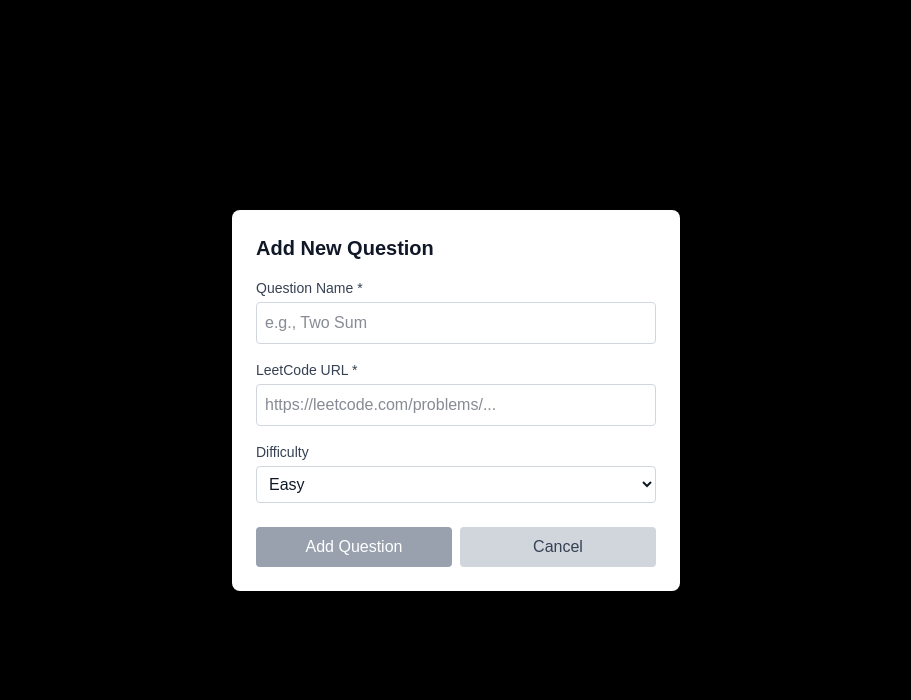
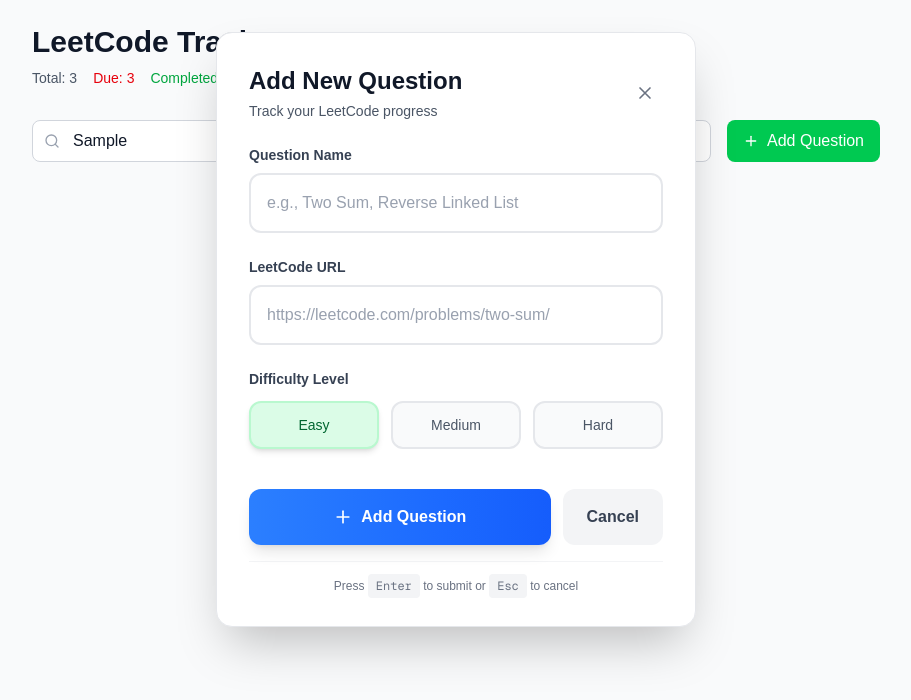
Before and after one commit to Kennethsim2000/leetcodetracker, a Next.js app: page / in a window 1280 px wide. Both pictures are taken after typing "Sample" into the empty fields and a click on the button "Add Question". Shown: the top 700 px of the page, without its empty margins (184-1095 px from the left). Built offline with nearby package versions, Linux system fonts and the light colour scheme.

Commit message:
Fix modal UI

```diff
--- a/app/page.tsx
+++ b/app/page.tsx
@@ -68,29 +68,10 @@ export default function LeetCodeTracker() {
     "all"
   );
 
-  // Load data from localStorage on component mount
+  // Initialize with sample data
   useEffect(() => {
-    const saved = localStorage.getItem("leetcode-questions");
-    if (saved) {
-      const parsed = JSON.parse(saved);
-      // Convert date strings back to Date objects
-      const questionsWithDates = parsed.map((q: LeetCodeQuestion) => ({
-        ...q,
-        last_solved: q.last_solved ? new Date(q.last_solved) : null,
-        reminder_date: q.reminder_date ? new Date(q.reminder_date) : null,
-      }));
-      setQuestions(questionsWithDates);
-    } else {
     setQuestions(sampleQuestions);
-    }
   }, []);
-
-  // Save to localStorage whenever questions change
-  useEffect(() => {
-    if (questions.length > 0) {
-      localStorage.setItem("leetcode-questions", JSON.stringify(questions));
-    }
-  }, [questions]);
 
   const addQuestion = (
     questionData: Omit<LeetCodeQuestion, "id" | "last_solved" | "reminder_date">
@@ -155,7 +136,7 @@ export default function LeetCodeTracker() {
   const completedCount = questions.filter((q) => q.last_solved !== null).length;
 
   return (
-    <div className="min-h-screen bg-gray-50 dark:bg-gray-900">
+    <div className="min-h-screen bg-gray-50 dark:bg-gray-900 relative">
       <div className="max-w-4xl mx-auto p-6">
         {/* Header */}
         <div className="mb-8">
@@ -329,15 +310,17 @@ export default function LeetCodeTracker() {
             </p>
           </div>
         )}
+      </div>
 
-        {/* Add Question Modal */}
+      {/* Add Question Modal - Positioned as overlay without dark background */}
       {showAddForm && (
+        <div className="fixed top-8 left-1/2 transform -translate-x-1/2 z-50 animate-in slide-in-from-top-4 duration-300">
           <AddQuestionModal
             onAdd={addQuestion}
             onClose={() => setShowAddForm(false)}
           />
+        </div>
       )}
-      </div>
     </div>
   );
 }
@@ -355,11 +338,37 @@ function AddQuestionModal({
   const [formData, setFormData] = useState({
     question: "",
     url: "",
-    difficulty: "",
+    difficulty: "Easy",
   });
 
+  const [errors, setErrors] = useState({
+    question: "",
+    url: "",
+  });
+
+  const validateForm = () => {
+    const newErrors = { question: "", url: "" };
+    let isValid = true;
+
+    if (!formData.question.trim()) {
+      newErrors.question = "Question name is required";
+      isValid = false;
+    }
+
+    if (!formData.url.trim()) {
+      newErrors.url = "URL is required";
+      isValid = false;
+    } else if (!formData.url.includes("leetcode.com")) {
+      newErrors.url = "Please enter a valid LeetCode URL";
+      isValid = false;
+    }
+
+    setErrors(newErrors);
+    return isValid;
+  };
+
   const handleSubmit = () => {
-    if (formData.question.trim() && formData.url.trim()) {
+    if (validateForm()) {
       onAdd(formData);
     }
   };
@@ -368,84 +377,194 @@ function AddQuestionModal({
     if (e.key === "Enter") {
       handleSubmit();
     }
+    if (e.key === "Escape") {
+      onClose();
+    }
+  };
+
+  const getDifficultyColor = (difficulty: string) => {
+    switch (difficulty) {
+      case "Easy":
+        return "bg-green-100 text-green-800 border-green-200";
+      case "Medium":
+        return "bg-yellow-100 text-yellow-800 border-yellow-200";
+      case "Hard":
+        return "bg-red-100 text-red-800 border-red-200";
+      default:
+        return "bg-gray-100 text-gray-800 border-gray-200";
+    }
   };
 
   return (
-    <div className="fixed inset-0 bg-black bg-opacity-50 flex items-center justify-center p-4 z-50">
-      <div className="bg-white dark:bg-gray-800 rounded-lg p-6 w-full max-w-md">
-        <h2 className="text-xl font-bold mb-4 text-gray-900 dark:text-white">
+    <div className="bg-white dark:bg-gray-800 rounded-2xl p-8 w-[480px] shadow-2xl border border-gray-200 dark:border-gray-700 backdrop-blur-sm">
+      {/* Header */}
+      <div className="flex items-center justify-between mb-6">
+        <div>
+          <h2 className="text-2xl font-bold text-gray-900 dark:text-white">
             Add New Question
           </h2>
+          <p className="text-sm text-gray-600 dark:text-gray-400 mt-1">
+            Track your LeetCode progress
+          </p>
+        </div>
+        <button
+          onClick={onClose}
+          className="p-2 hover:bg-gray-100 dark:hover:bg-gray-700 rounded-lg transition-colors"
+        >
+          <svg
+            className="w-5 h-5 text-gray-500"
+            fill="none"
+            stroke="currentColor"
+            viewBox="0 0 24 24"
+          >
+            <path
+              strokeLinecap="round"
+              strokeLinejoin="round"
+              strokeWidth={2}
+              d="M6 18L18 6M6 6l12 12"
+            />
+          </svg>
+        </button>
+      </div>
 
-        <div className="space-y-4">
+      <div className="space-y-6">
+        {/* Question Name */}
         <div>
-            <label className="block text-sm font-medium text-gray-700 dark:text-gray-300 mb-1">
-              Question Name *
+          <label className="block text-sm font-semibold text-gray-700 dark:text-gray-300 mb-2">
+            Question Name
           </label>
           <input
             type="text"
             value={formData.question}
-              onChange={(e) =>
-                setFormData((prev) => ({ ...prev, question: e.target.value }))
-              }
+            onChange={(e) => {
+              setFormData((prev) => ({ ...prev, question: e.target.value }));
+              if (errors.question)
+                setErrors((prev) => ({ ...prev, question: "" }));
+            }}
             onKeyPress={handleKeyPress}
-              placeholder="e.g., Two Sum"
-              className="w-full p-2 border border-gray-300 dark:border-gray-600 rounded bg-white dark:bg-gray-700 text-gray-900 dark:text-white focus:ring-2 focus:ring-blue-500 focus:border-transparent"
+            placeholder="e.g., Two Sum, Reverse Linked List"
+            className={`w-full p-4 border-2 rounded-xl bg-white dark:bg-gray-700 text-gray-900 dark:text-white placeholder-gray-400 focus:ring-2 focus:ring-blue-500 focus:border-blue-500 transition-all ${
+              errors.question
+                ? "border-red-300 bg-red-50 dark:bg-red-900/10"
+                : "border-gray-200 dark:border-gray-600"
+            }`}
           />
+          {errors.question && (
+            <p className="text-red-500 text-sm mt-2 flex items-center gap-1">
+              <svg
+                className="w-4 h-4"
+                fill="none"
+                stroke="currentColor"
+                viewBox="0 0 24 24"
+              >
+                <path
+                  strokeLinecap="round"
+                  strokeLinejoin="round"
+                  strokeWidth={2}
+                  d="M12 8v4m0 4h.01M21 12a9 9 0 11-18 0 9 9 0 0118 0z"
+                />
+              </svg>
+              {errors.question}
+            </p>
+          )}
         </div>
 
+        {/* LeetCode URL */}
         <div>
-            <label className="block text-sm font-medium text-gray-700 dark:text-gray-300 mb-1">
-              LeetCode URL *
+          <label className="block text-sm font-semibold text-gray-700 dark:text-gray-300 mb-2">
+            LeetCode URL
           </label>
           <input
             type="url"
             value={formData.url}
-              onChange={(e) =>
-                setFormData((prev) => ({ ...prev, url: e.target.value }))
-              }
+            onChange={(e) => {
+              setFormData((prev) => ({ ...prev, url: e.target.value }));
+              if (errors.url) setErrors((prev) => ({ ...prev, url: "" }));
+            }}
             onKeyPress={handleKeyPress}
-              placeholder="https://leetcode.com/problems/..."
-              className="w-full p-2 border border-gray-300 dark:border-gray-600 rounded bg-white dark:bg-gray-700 text-gray-900 dark:text-white focus:ring-2 focus:ring-blue-500 focus:border-transparent"
+            placeholder="https://leetcode.com/problems/two-sum/"
+            className={`w-full p-4 border-2 rounded-xl bg-white dark:bg-gray-700 text-gray-900 dark:text-white placeholder-gray-400 focus:ring-2 focus:ring-blue-500 focus:border-blue-500 transition-all ${
+              errors.url
+                ? "border-red-300 bg-red-50 dark:bg-red-900/10"
+                : "border-gray-200 dark:border-gray-600"
+            }`}
           />
+          {errors.url && (
+            <p className="text-red-500 text-sm mt-2 flex items-center gap-1">
+              <svg
+                className="w-4 h-4"
+                fill="none"
+                stroke="currentColor"
+                viewBox="0 0 24 24"
+              >
+                <path
+                  strokeLinecap="round"
+                  strokeLinejoin="round"
+                  strokeWidth={2}
+                  d="M12 8v4m0 4h.01M21 12a9 9 0 11-18 0 9 9 0 0118 0z"
+                />
+              </svg>
+              {errors.url}
+            </p>
+          )}
         </div>
 
+        {/* Difficulty */}
         <div>
-            <label className="block text-sm font-medium text-gray-700 dark:text-gray-300 mb-1">
-              Difficulty
+          <label className="block text-sm font-semibold text-gray-700 dark:text-gray-300 mb-3">
+            Difficulty Level
           </label>
-            <select
-              value={formData.difficulty}
-              onChange={(e) =>
-                setFormData((prev) => ({
-                  ...prev,
-                  difficulty: e.target.value,
-                }))
-              }
-              className="w-full p-2 border border-gray-300 dark:border-gray-600 rounded bg-white dark:bg-gray-700 text-gray-900 dark:text-white focus:ring-2 focus:ring-blue-500 focus:border-transparent"
+          <div className="grid grid-cols-3 gap-3">
+            {["Easy", "Medium", "Hard"].map((difficulty) => (
+              <button
+                key={difficulty}
+                type="button"
+                onClick={() => setFormData((prev) => ({ ...prev, difficulty }))}
+                className={`p-3 rounded-xl border-2 transition-all font-medium text-sm ${
+                  formData.difficulty === difficulty
+                    ? `${getDifficultyColor(
+                        difficulty
+                      )} border-current shadow-md`
+                    : "bg-gray-50 dark:bg-gray-700 text-gray-600 dark:text-gray-400 border-gray-200 dark:border-gray-600 hover:bg-gray-100 dark:hover:bg-gray-600"
+                }`}
               >
-              <option value="Easy">Easy</option>
-              <option value="Medium">Medium</option>
-              <option value="Hard">Hard</option>
-            </select>
+                {difficulty}
+              </button>
+            ))}
+          </div>
         </div>
 
-          <div className="flex gap-2 pt-2">
+        {/* Action Buttons */}
+        <div className="flex gap-3 pt-4">
           <button
             onClick={handleSubmit}
-              disabled={!formData.question.trim() || !formData.url.trim()}
-              className="flex-1 bg-blue-500 text-white py-2 rounded hover:bg-blue-600 transition-colors disabled:bg-gray-400 disabled:cursor-not-allowed"
+            className="flex-1 bg-gradient-to-r from-blue-500 to-blue-600 text-white py-4 rounded-xl hover:from-blue-600 hover:to-blue-700 transition-all font-semibold shadow-lg hover:shadow-xl transform hover:-translate-y-0.5 flex items-center justify-center gap-2"
           >
+            <Plus className="w-5 h-5" />
             Add Question
           </button>
           <button
             onClick={onClose}
-              className="flex-1 bg-gray-300 dark:bg-gray-600 text-gray-700 dark:text-gray-300 py-2 rounded hover:bg-gray-400 dark:hover:bg-gray-500 transition-colors"
+            className="px-6 bg-gray-100 dark:bg-gray-700 text-gray-700 dark:text-gray-300 py-4 rounded-xl hover:bg-gray-200 dark:hover:bg-gray-600 transition-all font-semibold"
           >
             Cancel
           </button>
         </div>
       </div>
+
+      {/* Keyboard shortcut hint */}
+      <div className="mt-4 pt-4 border-t border-gray-100 dark:border-gray-700">
+        <p className="text-xs text-gray-500 dark:text-gray-400 text-center">
+          Press{" "}
+          <kbd className="px-2 py-1 bg-gray-100 dark:bg-gray-700 rounded text-xs font-mono">
+            Enter
+          </kbd>{" "}
+          to submit or{" "}
+          <kbd className="px-2 py-1 bg-gray-100 dark:bg-gray-700 rounded text-xs font-mono">
+            Esc
+          </kbd>{" "}
+          to cancel
+        </p>
       </div>
     </div>
   );
```
Lines whose indentation alone changed are shown as unchanged.
